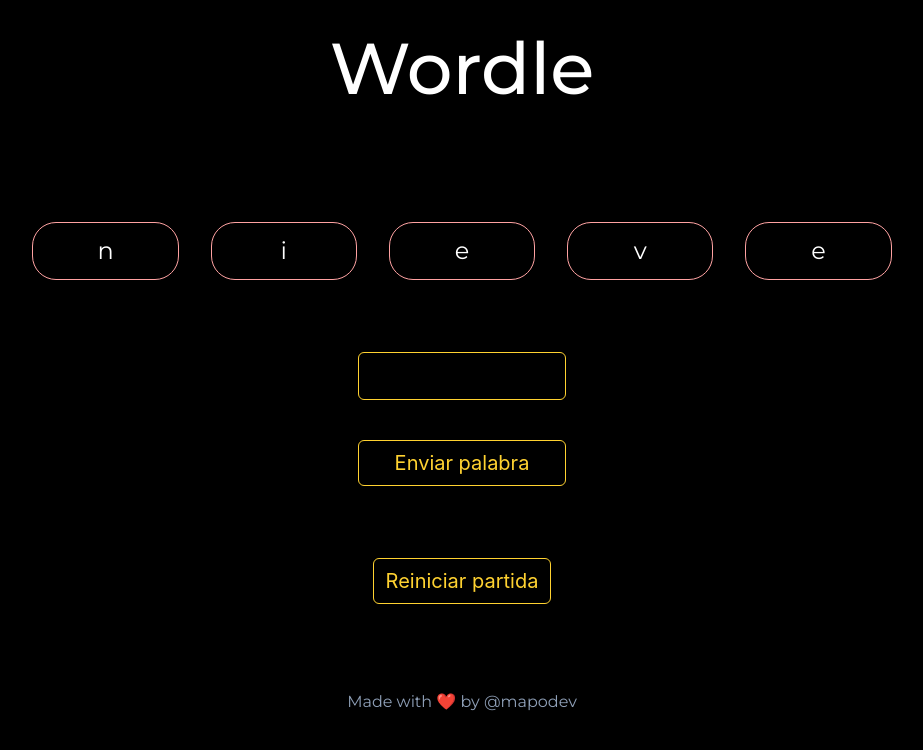
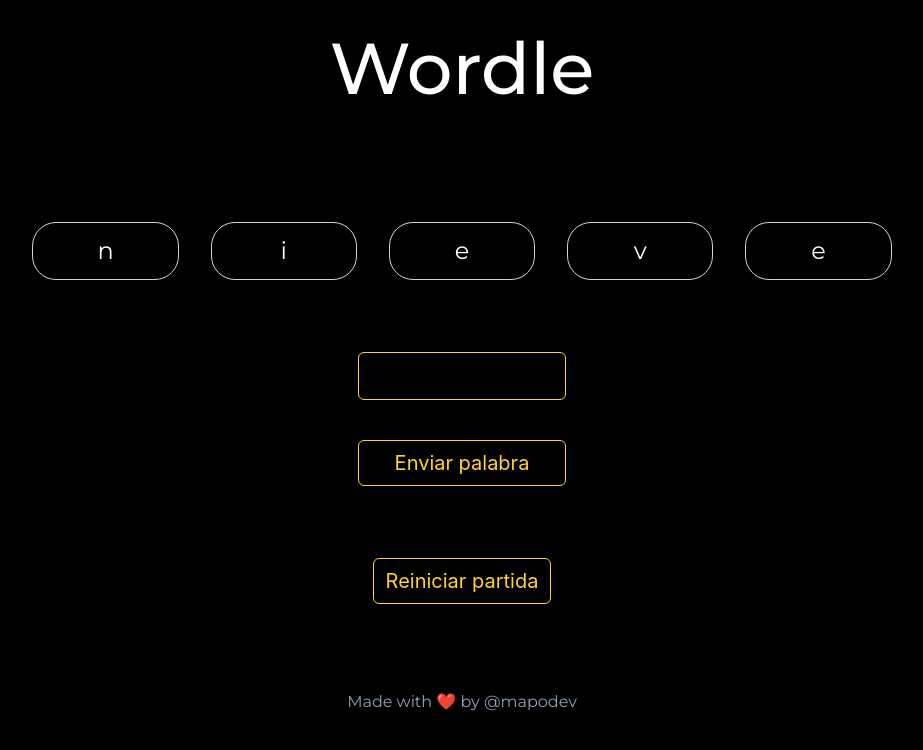
Before and after one commit to mario4off/wordle, a React (Vite) app: page / in a window 1280 px wide. Shown: the top 750 px of the page, without its empty margins (178-1101 px from the left). Built offline with nearby package versions, Linux system fonts and the light colour scheme.

Commit message:
fix: update styling logic in WordsGrid to handle default state for empty guesses

```diff
--- a/src/components/send-guess-button.tsx
+++ /dev/null
@@ -1,10 +0,0 @@
-export default function SendGuessButton({ onClick }: { onClick: () => void }) {
-  return (
-    <button
-      onClick={() => onClick()}
-      className="text-amber-300 cursor-pointer text-xl border border-amber-300 px-3 p-2 rounded-md hover:bg-amber-900"
-    >
-      Enviar palabra
-    </button>
-  );
-}
--- a/src/components/words-grid.tsx
+++ b/src/components/words-grid.tsx
@@ -12,6 +12,7 @@
 
   const isCorrectStyle = "border-green-300";
   const isIncorrectStyle = "border-red-300";
+  const defaultStyle = "border-slate-300";
 
   return (
     <div className="mt-5 grid grid-cols-5 gap-x-2 md:gap-x-8 gap-y-6 md:gap-y-10">
@@ -22,7 +23,7 @@
 
         return word.split("").map((char, i) => (
           <div
-            className={`${char == guess.split("")[i] ? isCorrectStyle : isIncorrectStyle} bg-black text-center border rounded-3xl  p-3 px-16 `}
+            className={`${!guess ? defaultStyle : char == guess.split("")[i] ? isCorrectStyle : isIncorrectStyle} bg-black text-center border rounded-3xl  p-3 px-16 `}
             key={i}
           >
             <p className="text-base md:text-2xl text-white text-extrabold">
```
